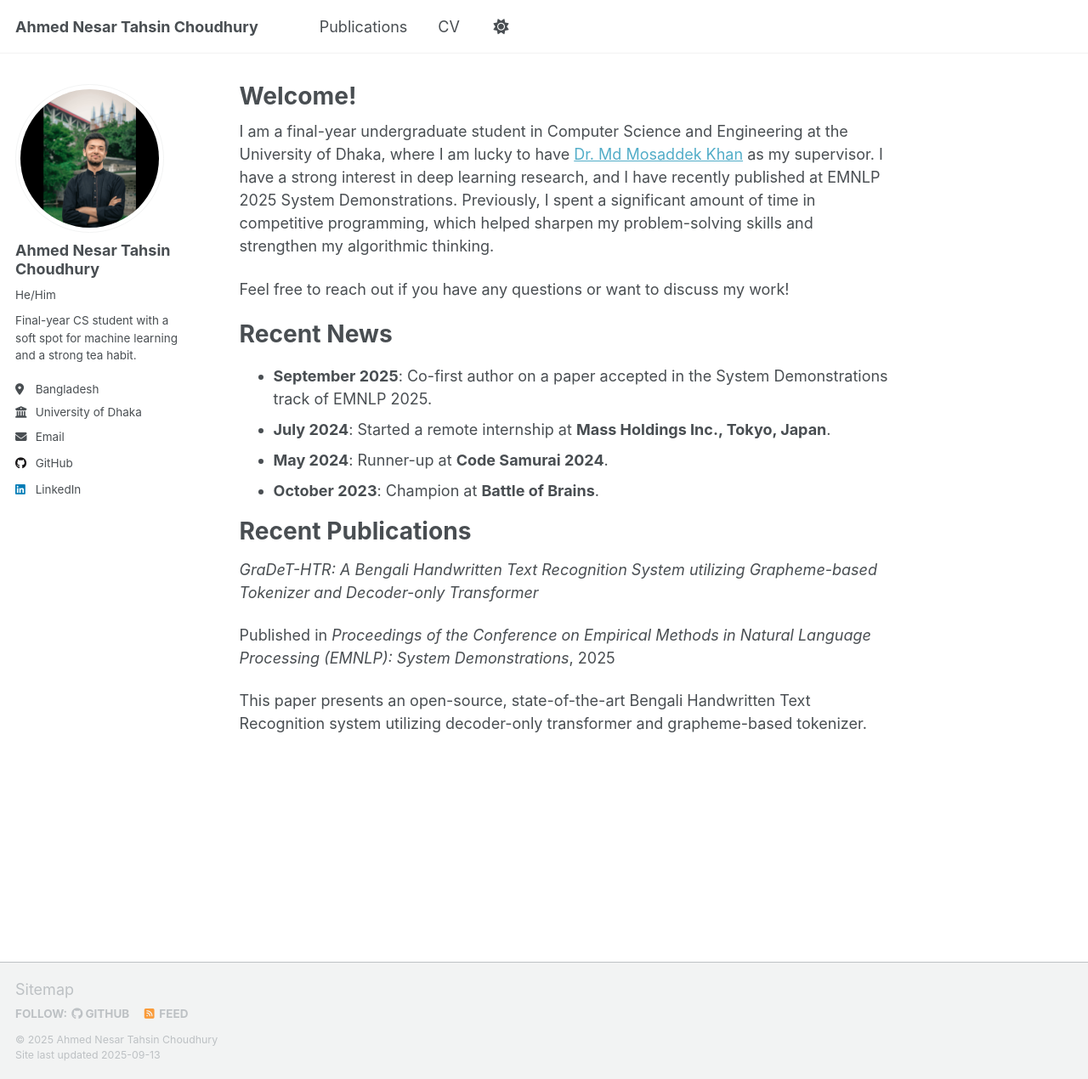
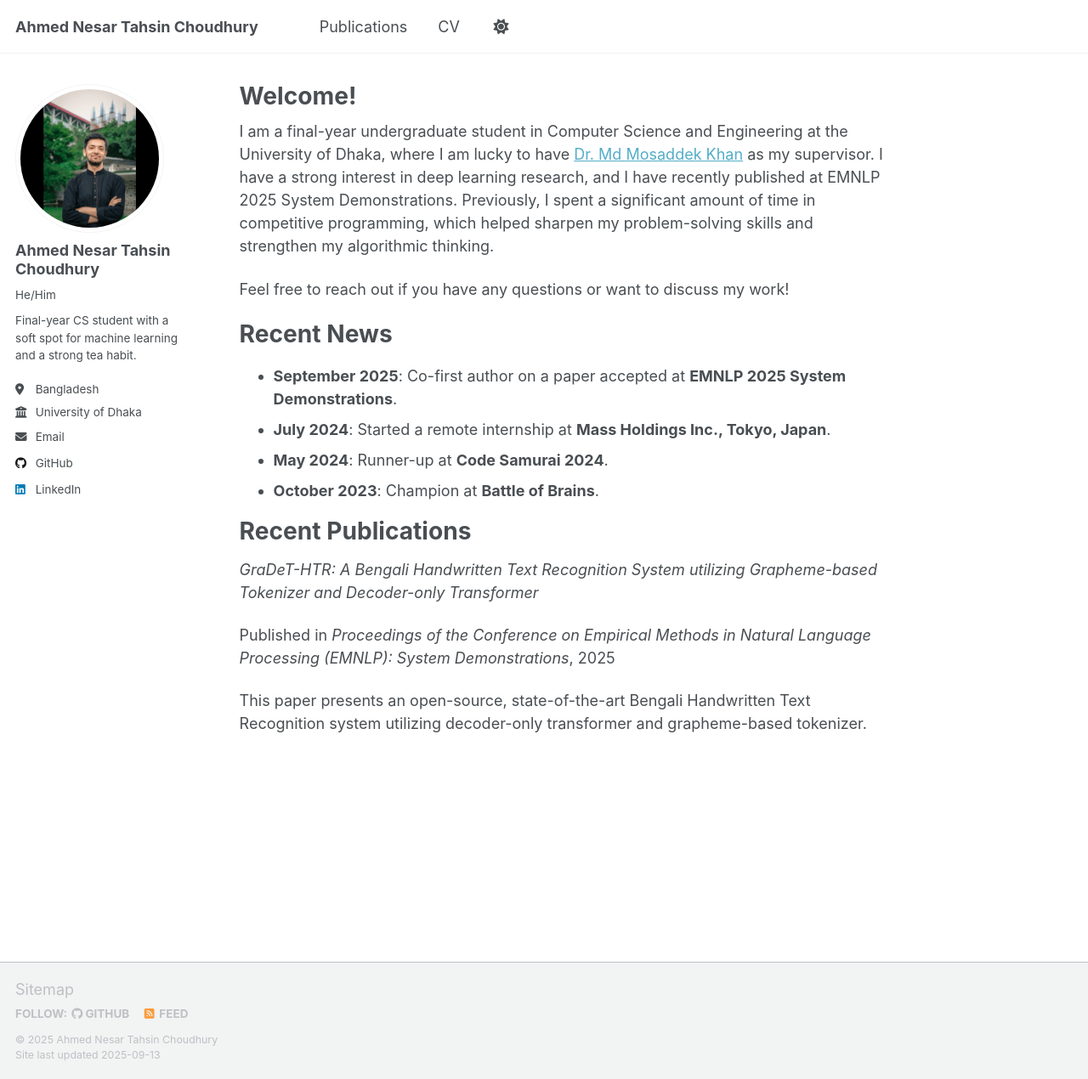
Before and after one commit to tahsinchoudhury/tahsinchoudhury.github.io, a Jekyll site: the page built from _pages/about.md, in a window 1280 px wide and 1270 px high. Shown: the whole window at 85% size. Built offline with Jekyll 4.4.1, drawn with Linux system fonts in a browser that asks for light colours; a script that is not in the unit is left out.

Commit message:
updated homepage

```diff
--- a/_pages/about.md
+++ b/_pages/about.md
@@ -13,7 +13,7 @@ Feel free to reach out if you have any questions or want to discuss my work!
 
 Recent News
 ======
-- **September 2025**: Co-first author on a paper accepted in the System Demonstrations track of EMNLP 2025.
+- **September 2025**: Co-first author on a paper accepted at **EMNLP 2025 System Demonstrations**.
 - **July 2024**: Started a remote internship at **Mass Holdings Inc., Tokyo, Japan**.
 - **May 2024**: Runner-up at **Code Samurai 2024**.
 - **October 2023**: Champion at **Battle of Brains**.
```
